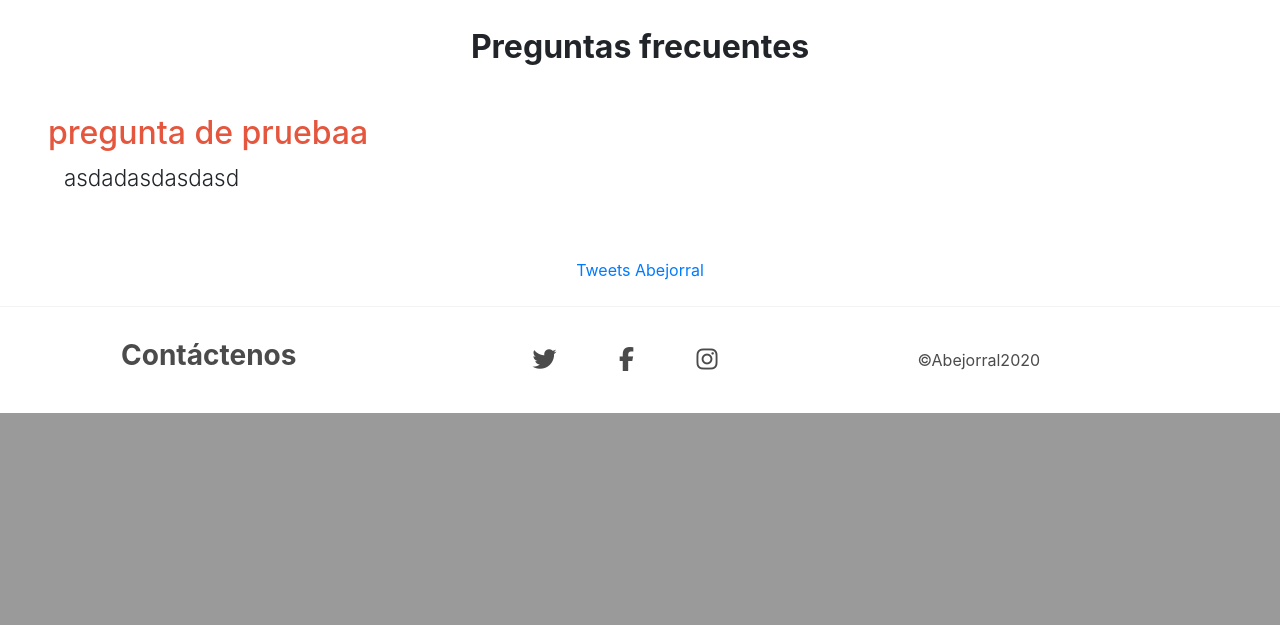
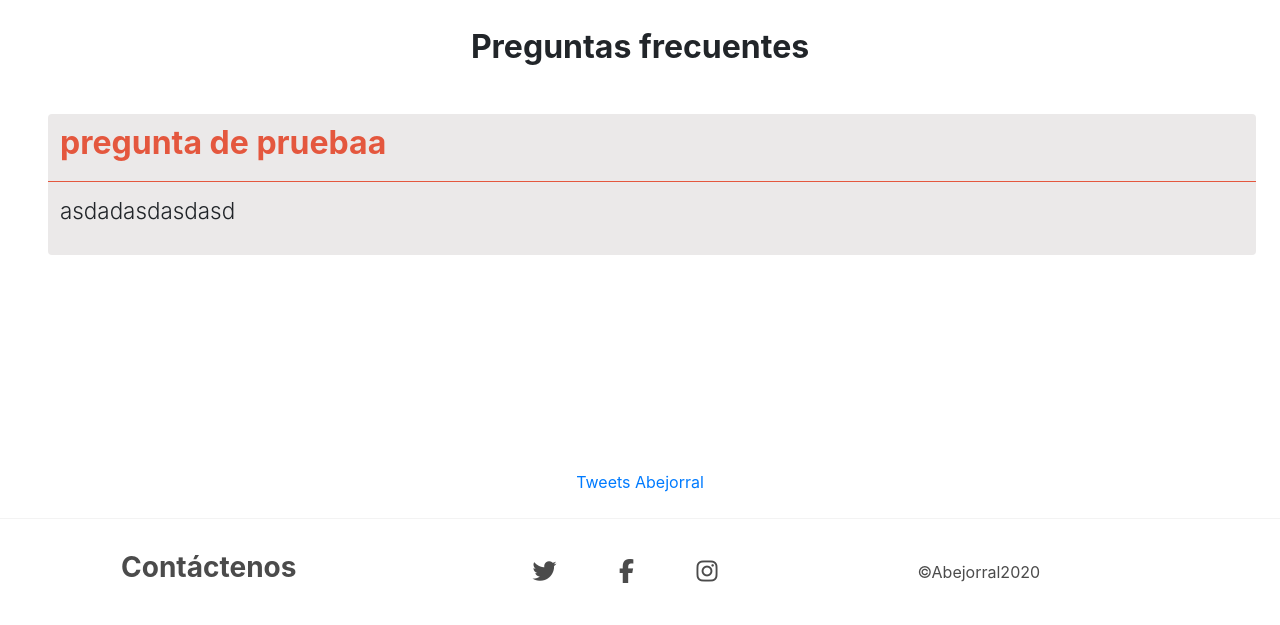
Before and after one commit to sam-oro/abejorral-turista, a PHP site: page /GIT/vistas/informate/informate.php in a window 1280 px wide. Shown: the part 1244-1869 px from the top of the page. Before the commit the page ends 1657 px from the top, so only its background shows below. Run offline with PHP 8.4, Linux system fonts and the light colour scheme; data comes from the database, SQL or seed files in the repository; some libraries are stand-ins or nearby versions.

Commit message:
Preguntas frecuentes css

```diff
--- a/css/style.css
+++ b/css/style.css
@@ -459,13 +459,37 @@ main {
     }
 }
 
-.preguntas-frecuentes h4 {
+/* preguntas frecuentes */
+
+.cabecera{
+    background-color:#ebe9e9;
+    padding: 10px 12px;
+    border-bottom: 1px solid #e4573e;
+    overflow: hidden;
+    -webkit-border-radius: 4px 4px 0 0;
+    -moz-border-radius: 4px 4px 0 0;
+    border-radius: 4px 4px 0 0;
+}
+
+.cont-pregunta{
     color: #e4573e;
     font-size: 2rem;
+    float: left;
+    margin-right: 10px;
+}
+.pregunta{
+    background-color: #ebe9e9;
+    padding: 12px;
+    -webkit-border-radius: 0 0 4px 4px;
+    -moz-border-radius: 0 0 4px 4px;
+    border-radius: 0 0 4px 4px;
+    margin-bottom: 2.4rem;
+    text-align: justify;
+    font-size: 1.4rem;
 }
 
-.preguntas-frecuentes p {
-    text-align: justify;
-    font-size: 1.4rem;
-    margin-left: 1rem;
+.preguntas-frecuentes{
+    height: 300px;
+    overflow: scroll;
+    margin-bottom: 5rem;
 }
--- a/vistas/informate/informate.php
+++ b/vistas/informate/informate.php
@@ -113,20 +113,23 @@
         <div class="text-center my-4">
             <h2>Preguntas frecuentes</h2>
         </div>
+        <div class="preguntas-frecuentes ml-1 ml-md-4 p-4">
 
         <?php
         $sel2 = $conn->query("SELECT * FROM tblpreguntas");
         while ($fila2 = $sel2->fetch_assoc()){
         ?>
-        <div class="preguntas-frecuentes ml-1 ml-md-4 p-4">
-            <h4>
-                <?php echo $fila2['Pregunta']?>
-            </h4>
-            <p class=""><?php echo $fila2['Respuesta']?></p>
-        </div>
+
+            <div class="cabecera">
+                <h3 class="cont-pregunta"><?php echo $fila2['Pregunta']?></h3>
+            </div>
+            <div class="pregunta">
+                <p class=""><?php echo $fila2['Respuesta']?></p>
+            </div>
         <?php
         }
         ?>
+        </div>
     </Section>
 
     <section>
```
